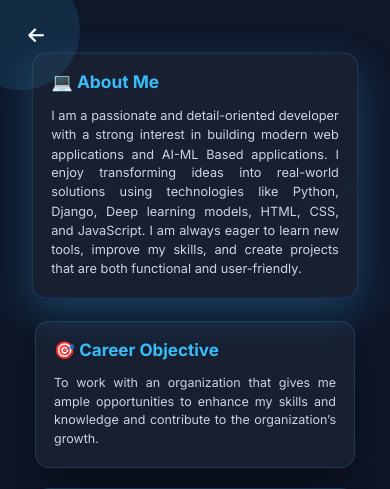
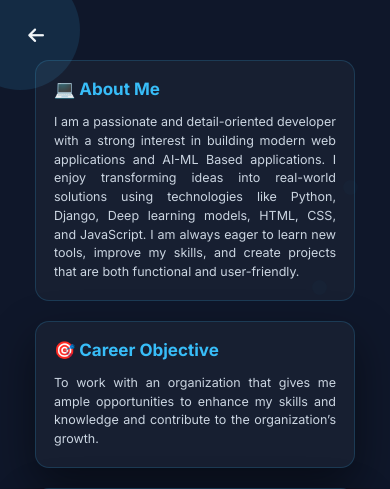
Before and after one commit to Rishikesh0930/Portfolio, a Django app: page /about/ in a window 390 px wide, with the pointer over the restyled element. Shown: the top 489 px of the page. Run offline with Django 5.2, Linux system fonts and the light colour scheme.

Commit message:
update about.css

```diff
--- a/static/css/about.css
+++ b/static/css/about.css
@@ -114,8 +114,7 @@ body {
 }
 
 .card:hover {
-    transform: translateY(-5px) scale(1.02);
-    box-shadow: 0 15px 40px rgba(56, 189, 248, 0.25);
+    box-shadow: 0 0px 20px rgba(56, 189, 248, 0.25);
 }
 
 .card h2 {
@@ -261,6 +260,10 @@ body {
         border-radius: 14px;
     }
 
+    .card:hover{
+        transform: none;
+        box-shadow: none;
+    }
     .card h2 {
         font-size: 18px;
     }
@@ -311,6 +314,11 @@ body {
         gap: 20px;
     }
 
+    .card:hover{
+        transform: none;
+        box-shadow: none;
+    }
+
     .card h2 {
         font-size: 17px;
     }
```
